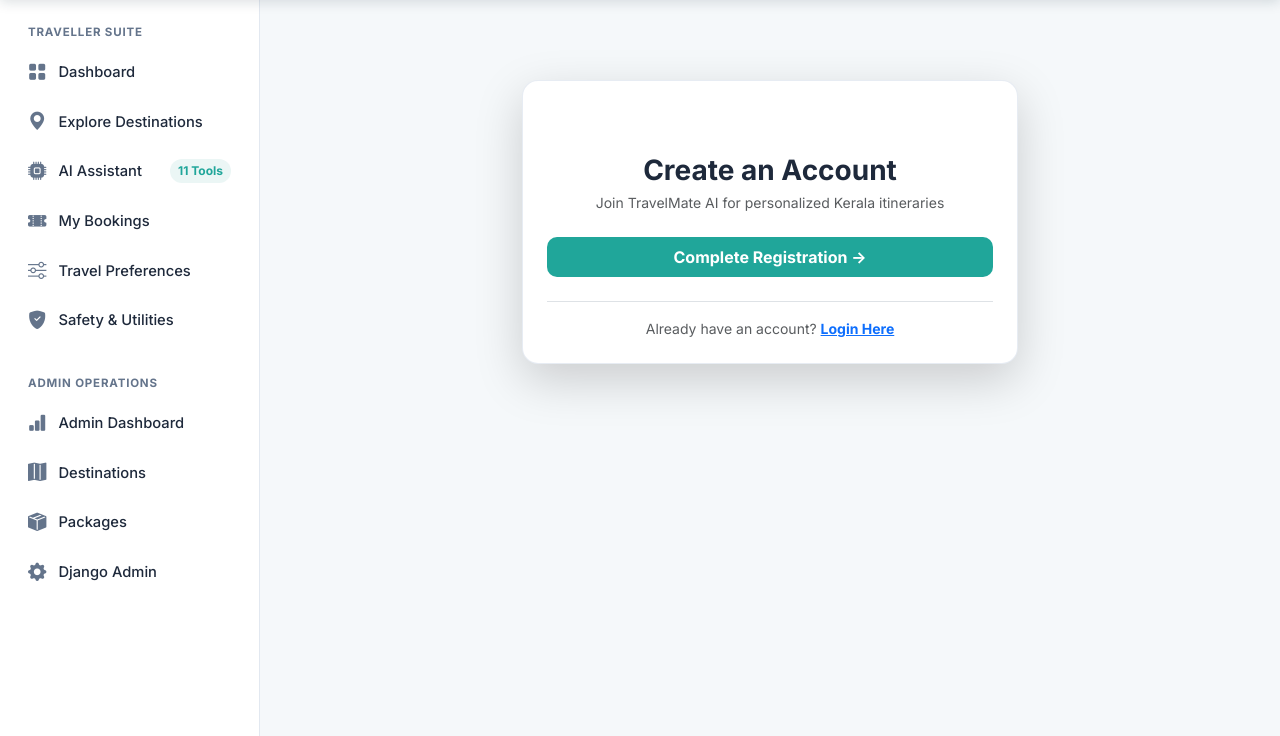
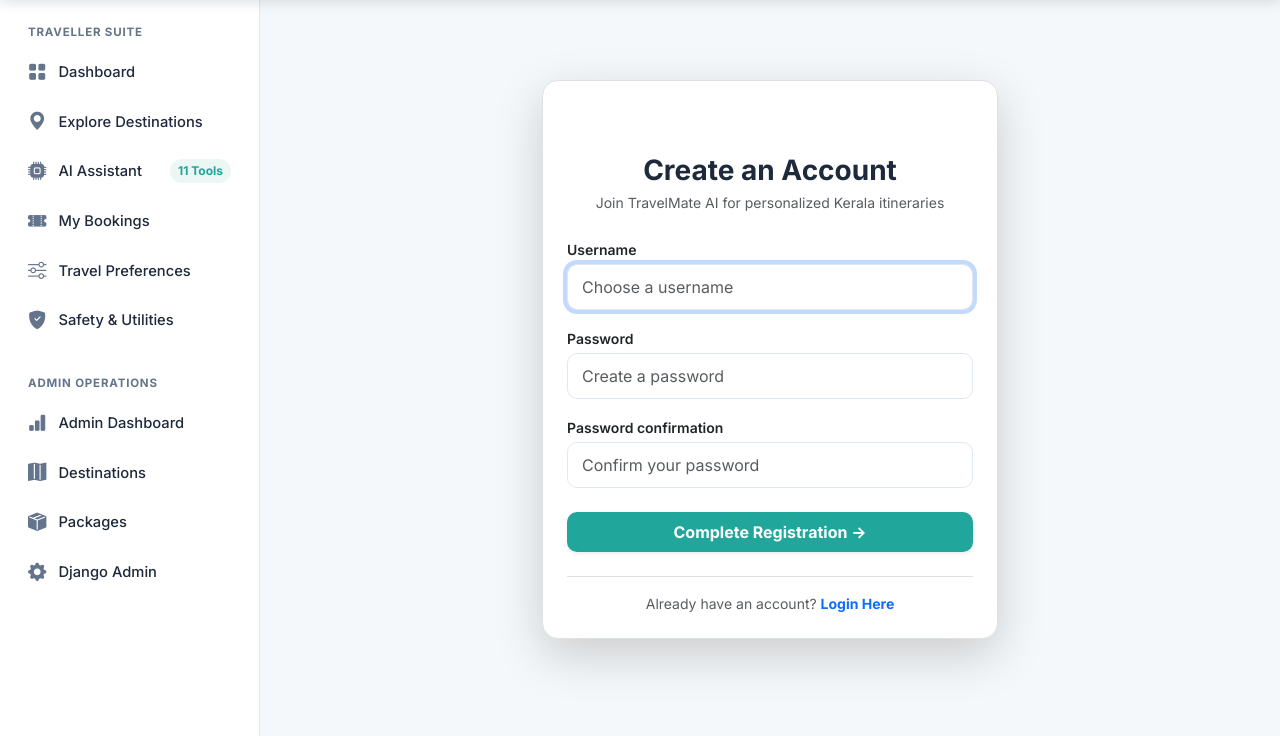
Before and after one commit to anusreepn77-ux/travelmate-ai, a Django app: template templates/accounts/register.html in a window 1280 px wide. Shown: the part 64-800 px from the top of the page. Run offline with Django 5.2, Linux system fonts and the light colour scheme; the template is opened without the code that fills it: values that come from a table or form of the project are taken from there, others are empty.

Commit message:
Implement custom user registration form and update registration view

```diff
--- a/accounts/forms.py
+++ b/accounts/forms.py
@@ -0,0 +1,22 @@
+from django import forms
+from django.contrib.auth.models import User
+from django.contrib.auth.forms import UserCreationForm
+
+class CustomUserCreationForm(UserCreationForm):
+    class Meta:
+        model = User
+        fields = ('username',)
+
+    def __init__(self, *args, **kwargs):
+        super().__init__(*args, **kwargs)
+        # Remove all default help texts and bullet messages completely
+        for field_name, field in self.fields.items():
+            field.help_text = None
+            field.widget.attrs.update({
+                'class': 'form-control',
+                'style': 'border-radius: 10px; padding: 10px 14px; border: 1.5px solid #E2E8F0;'
+            })
+
+        self.fields['username'].widget.attrs.update({'placeholder': 'Choose a username'})
+        self.fields['password1'].widget.attrs.update({'placeholder': 'Create a password'})
+        self.fields['password2'].widget.attrs.update({'placeholder': 'Confirm your password'})
--- a/accounts/views.py
+++ b/accounts/views.py
@@ -1,15 +1,15 @@
 from django.shortcuts import render, redirect, get_object_or_404
 from django.contrib.auth import login
-from django.contrib.auth.forms import UserCreationForm
 from django.contrib.auth.decorators import login_required
 from django.contrib import messages
+from .forms import CustomUserCreationForm
 from .models import TravelPreference, UserProfile
 from destinations.models import Destination
 from bookings.models import Booking
 
 def register(request):
     if request.method == 'POST':
-        form = UserCreationForm(request.POST)
+        form = CustomUserCreationForm(request.POST)
         if form.is_valid():
             user = form.save()
             # Initialize profile and preferences
@@ -29,7 +29,7 @@ def register(request):
             messages.success(request, 'Registration successful! Welcome to TravelMate AI.')
             return redirect('user_dashboard')
     else:
-        form = UserCreationForm()
+        form = CustomUserCreationForm()
 
     return render(
         request,
--- a/templates/accounts/register.html
+++ b/templates/accounts/register.html
@@ -4,19 +4,22 @@
 {% block title %}Register - TravelMate AI{% endblock %}
 
 {% block content %}
-<div class="container py-5" style="max-width: 520px;">
-    <div class="tm-card p-4 shadow-lg">
+<div class="container py-5" style="max-width: 480px;">
+    <div class="tm-card p-4 shadow-lg border" style="background:#FFFFFF;">
         <div class="text-center mb-4">
-            <span class="badge bg-tm-accent p-2 rounded-circle mb-2"><i class="bi bi-person-plus-fill text-white fs-4"></i></span>
+            <span class="badge bg-tm-accent p-2 rounded-circle mb-2">
+                <i class="bi bi-person-plus-fill text-white fs-4"></i>
+            </span>
             <h3 class="fw-bold mb-1">Create an Account</h3>
             <p class="text-muted small">Join TravelMate AI for personalized Kerala itineraries</p>
         </div>
 
-        <form method="POST">
+        <form method="POST" novalidate>
             {% csrf_token %}
 
             {% if form.errors %}
-            <div class="alert alert-danger small p-2 mb-3">
+            <div class="alert alert-danger small p-3 rounded-3 mb-3">
+                <i class="bi bi-exclamation-triangle-fill me-1"></i>
                 {% for field in form %}
                     {% for error in field.errors %}
                         <div>{{ error }}</div>
@@ -30,23 +33,20 @@
 
             {% for field in form %}
             <div class="mb-3">
-                <label class="form-label fw-semibold small">{{ field.label }}</label>
+                <label class="form-label fw-semibold small text-dark mb-1">{{ field.label }}</label>
                 {{ field }}
-                {% if field.help_text %}
-                <div class="text-muted" style="font-size: 0.72rem;">{{ field.help_text|safe }}</div>
-                {% endif %}
             </div>
             {% endfor %}
 
             <div class="d-grid mt-4">
-                <button type="submit" class="btn btn-tm-accent py-2 fw-bold text-white">
+                <button type="submit" class="btn btn-tm-accent py-2 fw-bold text-white shadow-sm">
                     Complete Registration &rarr;
                 </button>
             </div>
         </form>
 
         <div class="text-center mt-4 pt-3 border-top small text-muted">
-            Already have an account? <a href="{% url 'login' %}" class="fw-bold text-primary">Login Here</a>
+            Already have an account? <a href="{% url 'login' %}" class="fw-bold text-primary text-decoration-none">Login Here</a>
         </div>
     </div>
 </div>
```
Also changed, not shown: travelmateai/settings.py (+1 -14 lines).
